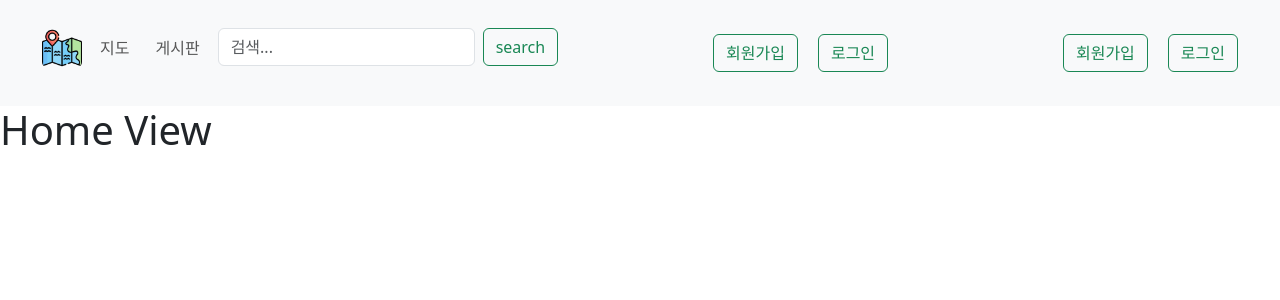
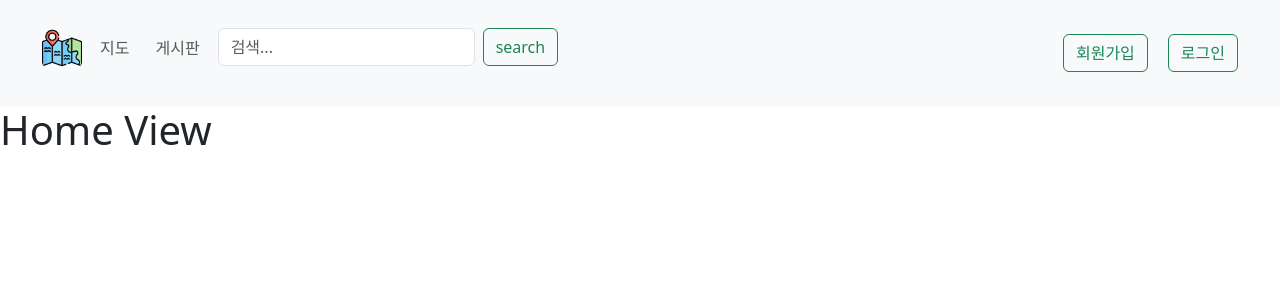
Before and after one commit to enjoytripfunny/frontend-vue, a Vue app: page / in a window 1280 px wide. Shown: the top 300 px of the page. Built offline with nearby package versions, Linux system fonts and the light colour scheme.

Commit message:
[ fix ] : duplicated button

```diff
--- a/src/components/common/HeadingNavigationBar.vue
+++ b/src/components/common/HeadingNavigationBar.vue
@@ -73,9 +73,8 @@ const logout = () => {
       </div>
 
       <!-- 로그인 X -->
-
       <div v-if="!loginCheck">
-        <router-link to="/signup">
+        <router-link to="/member/signup">
           <button
             class="btn btn-outline-success"
             type="button"
@@ -84,27 +83,7 @@ const logout = () => {
             회원가입
           </button>
         </router-link>
-        <router-link to="/login">
-          <button
-            class="btn btn-outline-success"
-            type="button"
-            style="margin-right: 30px"
-          >
-            로그인
-          </button>
-        </router-link>
-      </div>
-      <div v-if="!loginCheck">
-        <router-link to="/signup">
-          <button
-            class="btn btn-outline-success"
-            type="button"
-            style="margin-right: 20px"
-          >
-            회원가입
-          </button>
-        </router-link>
-        <router-link to="/login">
+        <router-link to="/member/login">
           <button
             class="btn btn-outline-success"
             type="button"
```
